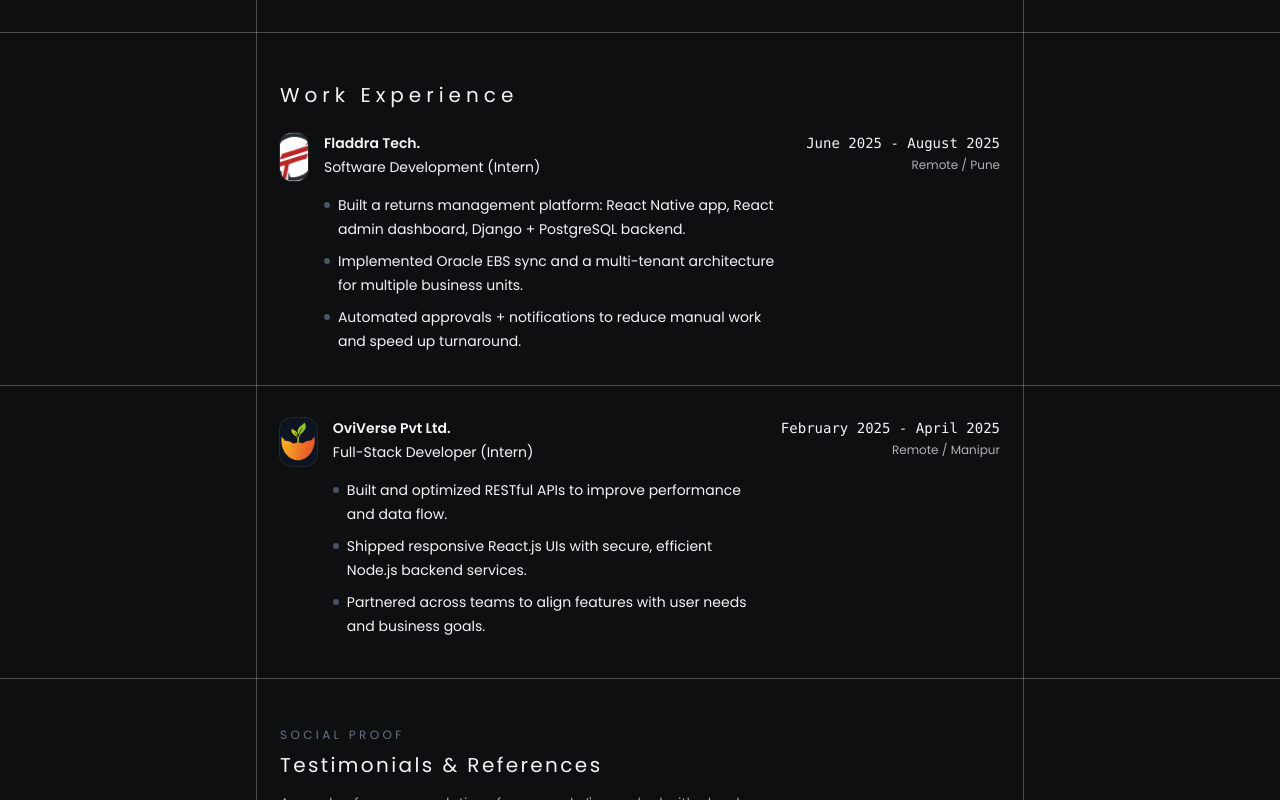
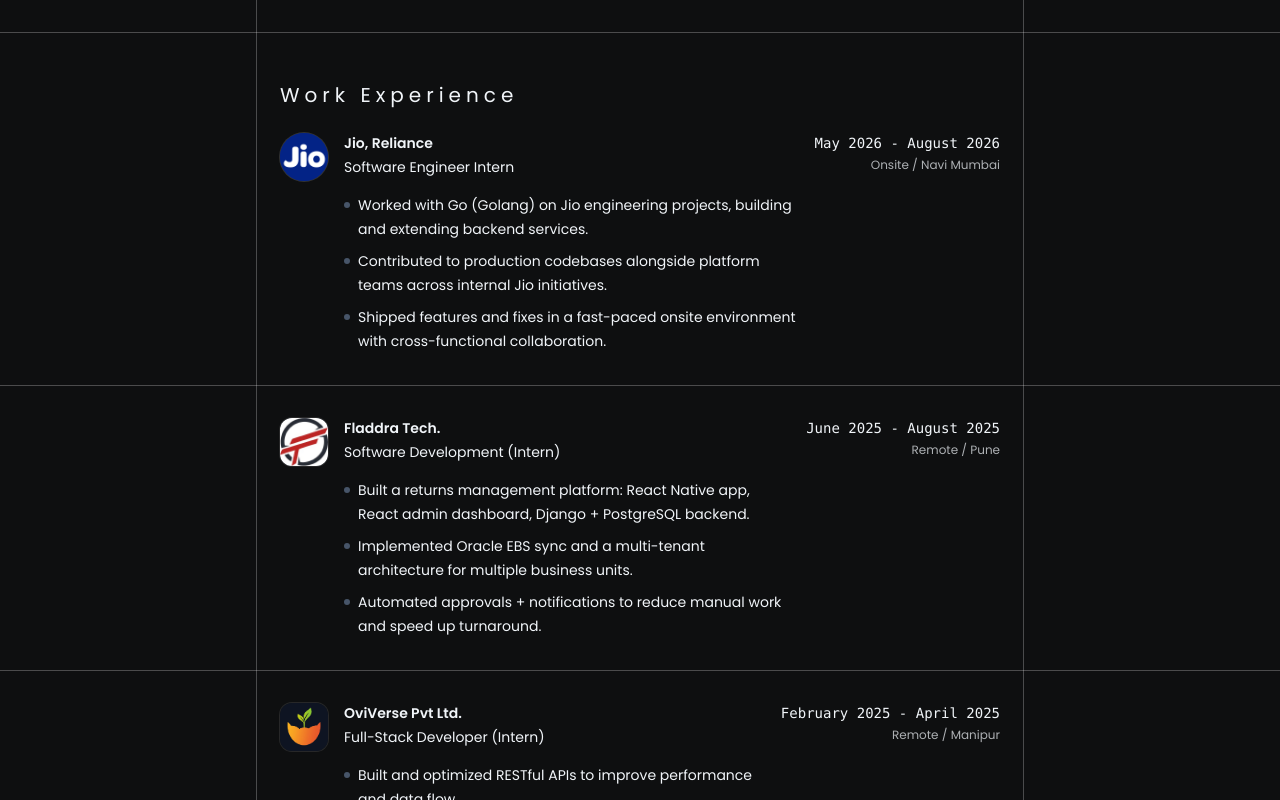
Before and after one commit to abduwu8/portfolio, a React (Vite) app: page / in a window 1280 px wide. Shown: the part 1640-2440 px from the top of the page. Built offline with nearby package versions, Linux system fonts and the light colour scheme.

Commit message:
Added new exp

```diff
--- a/src/pages/Home.jsx
+++ b/src/pages/Home.jsx
@@ -22,6 +22,7 @@
 import linkedinIcon from '../assets/Logos/linkedin.png'
 import peerlistIcon from '../assets/Logos/donation.png'
 import fladdraLogo from '../assets/Logos/fladdralogo.jfif'
+import jioLogo from '../assets/Logos/Reliance_Jio.png'
 import oviverseLogo from '../assets/Logos/oviverse.png'
 import invoxusPreview from '../assets/Logos/invoxus.png'
 import unoraPreview from '../assets/Logos/unora.png'
@@ -437,8 +438,51 @@
             <div className="mt-6">
               <div className="flex flex-col gap-4 pb-8 sm:flex-row sm:items-start sm:justify-between">
                 <div className="flex items-start gap-4">
-                  <div className="flex h-12 w-12 items-center justify-center overflow-hidden rounded-xl bg-slate-900/70 ring-1 ring-white/10">
-                    <img src={fladdraLogo} alt="Fladdra Tech." className="h-full w-full object-cover" />
+                  <div className="flex h-14 w-14 shrink-0 items-center justify-center overflow-hidden rounded-full bg-[#0A2885] ring-1 ring-white/15 sm:h-12 sm:w-12">
+                    <img
+                      src={jioLogo}
+                      alt="Jio, Reliance"
+                      className="h-full w-full scale-[1.12] object-cover object-center"
+                    />
+                  </div>
+
+                  <div className="min-w-0">
+                    <div className="flex flex-wrap items-center gap-2">
+                      <p className=" text-sm font-semibold text-slate-100">
+                        Jio, Reliance
+                      </p>
+                    </div>
+                    <p className="mt-1 text-sm text-slate-100">Software Engineer Intern</p>
+
+                    <ul className="mt-4 space-y-2 text-sm leading-6 text-slate-100">
+                      <li className="flex gap-2">
+                        <span className="mt-[9px] h-1.5 w-1.5 shrink-0 rounded-full bg-slate-600" />
+                        Worked with Go (Golang) on Jio engineering projects, building and extending backend services.
+                      </li>
+                      <li className="flex gap-2">
+                        <span className="mt-[9px] h-1.5 w-1.5 shrink-0 rounded-full bg-slate-600" />
+                        Contributed to production codebases alongside platform teams across internal Jio initiatives.
+                      </li>
+                      <li className="flex gap-2">
+                        <span className="mt-[9px] h-1.5 w-1.5 shrink-0 rounded-full bg-slate-600" />
+                        Shipped features and fixes in a fast-paced onsite environment with cross-functional collaboration.
+                      </li>
+                    </ul>
+                  </div>
+                </div>
+
+                <div className="shrink-0 text-left sm:text-right">
+                  <p className="font-mono text-sm text-slate-100">May 2026 - August 2026</p>
+                  <p className="mt-1 text-xs text-slate-100/70">Onsite / Navi Mumbai</p>
+                </div>
+              </div>
+
+              <div className="pointer-events-none mb-8 h-px w-full bg-white/25 sm:relative sm:left-1/2 sm:w-screen sm:-translate-x-1/2" />
+
+              <div className="mt-8 flex flex-col gap-4 pb-8 sm:flex-row sm:items-start sm:justify-between">
+                <div className="flex items-start gap-4">
+                  <div className="flex h-14 w-14 shrink-0 items-center justify-center overflow-hidden rounded-xl bg-slate-900/70 p-1 ring-1 ring-white/10 sm:h-12 sm:w-12 sm:p-0">
+                    <img src={fladdraLogo} alt="Fladdra Tech." className="h-full w-full object-contain" />
                   </div>
 
                   <div className="min-w-0">
@@ -477,8 +521,8 @@
 
               <div className="mt-8 flex flex-col gap-4 pb-8 sm:flex-row sm:items-start sm:justify-between">
                 <div className="flex items-start gap-4">
-                  <div className="flex h-12 w-12 items-center justify-center overflow-hidden rounded-xl bg-slate-900/70 ring-1 ring-white/10">
-                    <img src={oviverseLogo} alt="OviVerse Pvt Ltd." className="h-full w-full object-cover" />
+                  <div className="flex h-14 w-14 shrink-0 items-center justify-center overflow-hidden rounded-xl bg-slate-900/70 p-1 ring-1 ring-white/10 sm:h-12 sm:w-12 sm:p-0">
+                    <img src={oviverseLogo} alt="OviVerse Pvt Ltd." className="h-full w-full object-contain" />
                   </div>
 
                   <div className="min-w-0">
```
Also changed, not shown: src/assets/Logos/Reliance_Jio.png (added), src/assets/Logos/abdullah.png.
